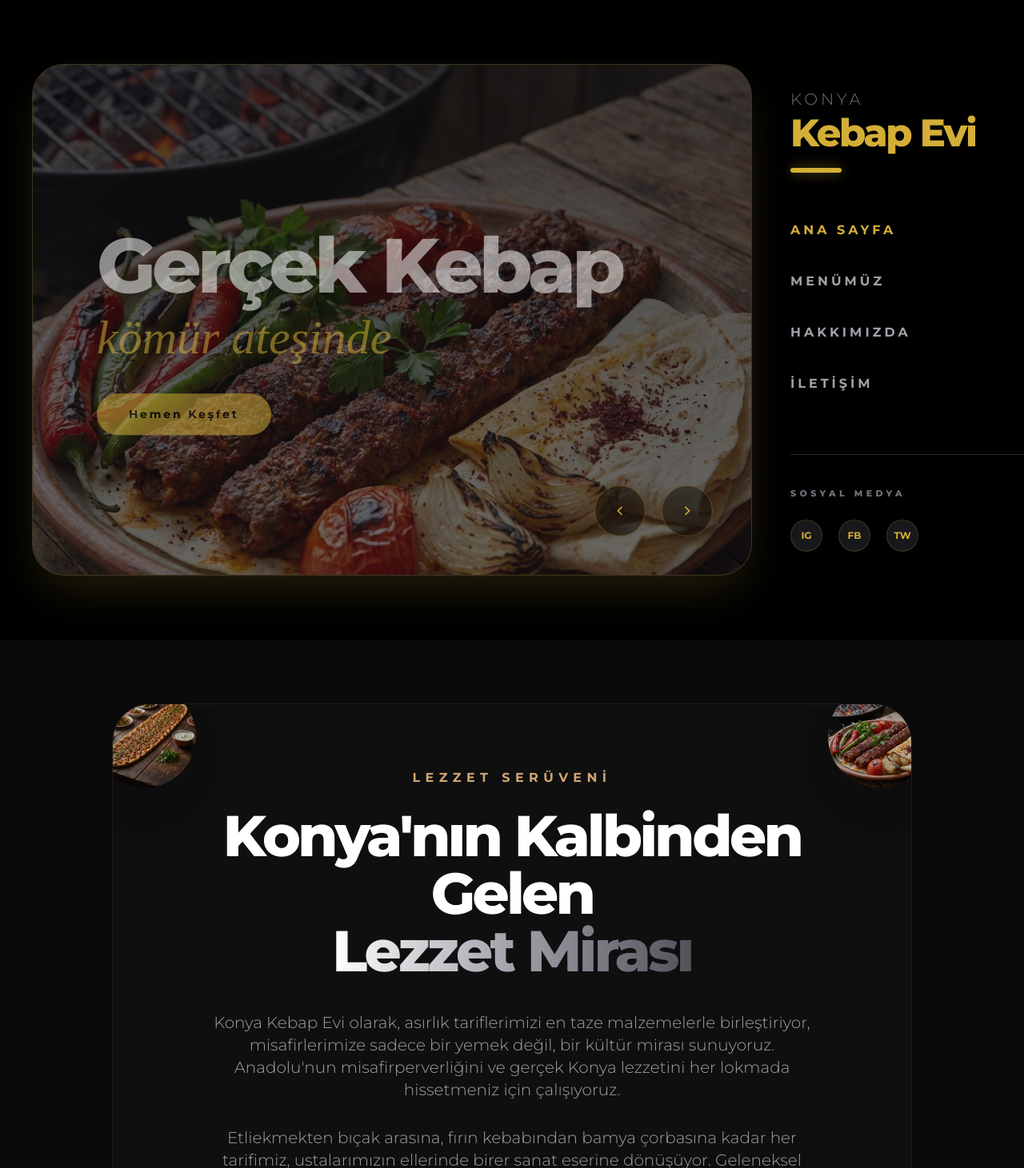
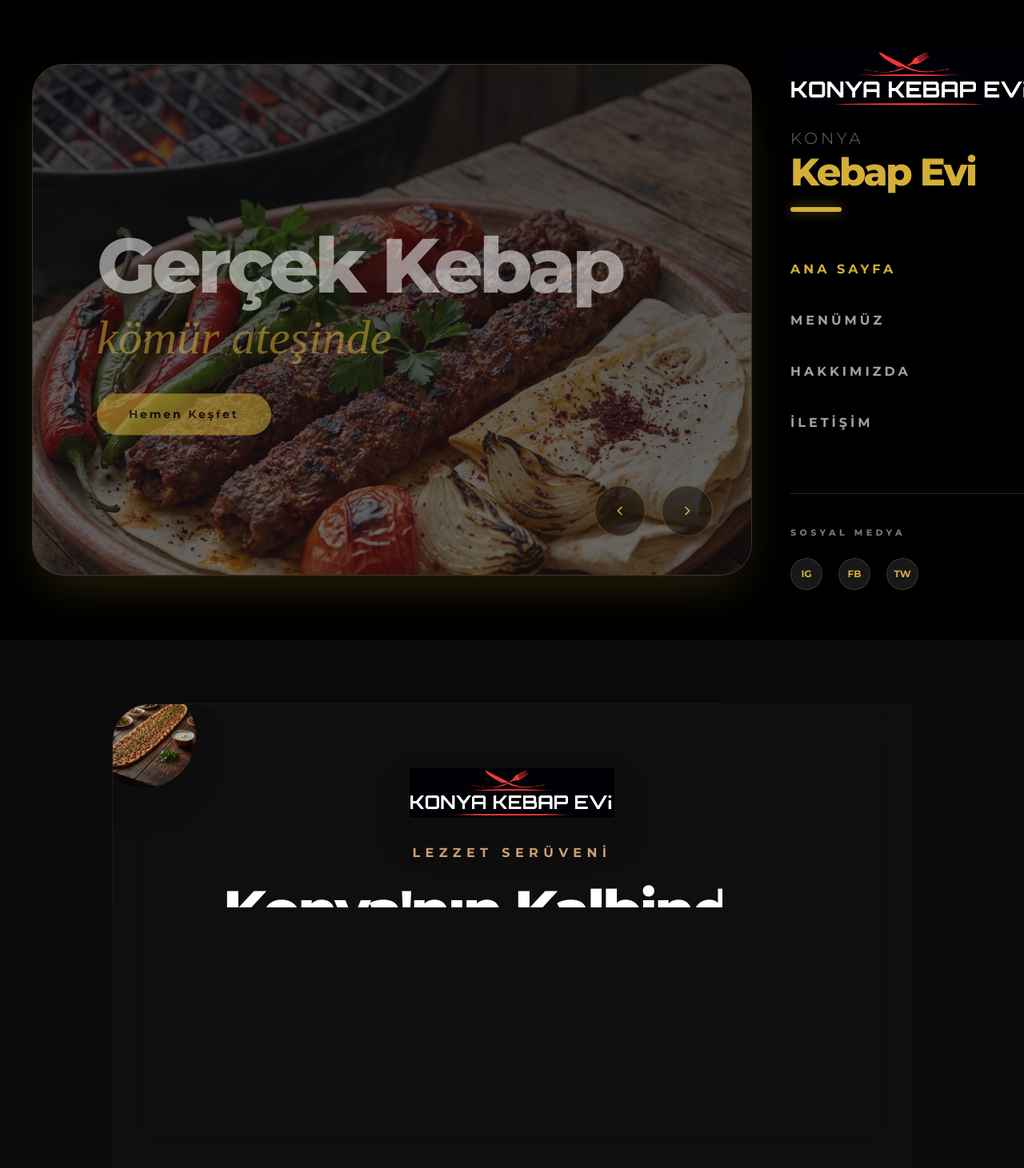
Before and after one commit to efesahinn42-rgb/konya-kebap-evi, a Next.js app: page / in a window 1280 px wide. Shown: the top 1461 px of the page at 80% size. Built offline with nearby package versions, Linux system fonts and the light colour scheme.

Commit message:
feat: Add logo to sidebar and about section, update site metadata

```diff
--- a/src/app/layout.js
+++ b/src/app/layout.js
@@ -7,13 +7,16 @@ export const viewport = {
 };
 
 export const metadata = {
-  title: 'The Hunger | Premium Restaurant Experience',
-  description: 'The Hunger - 2012\'den bu yana lezzet tutkunlarına hizmet veren premium restoran zinciri. Sürdürülebilir, kaliteli ve lezzetli yemekler.',
-  keywords: 'restoran, yemek, the hunger, istanbul, kebap, fine dining',
+  title: 'Konya Kebap Evi | Lezzet Mirası',
+  description: 'Konya Kebap Evi - Asırlık lezzetleri modern sunumlarla buluşturan, Konya mutfağının en seçkin temsilcisi.',
+  keywords: 'konya kebap evi, etliekmek, kebap, konya mutfağı, restoran, yemek',
   openGraph: {
-    title: 'The Hunger | Premium Restaurant Experience',
-    description: 'The Hunger - Premium restoran deneyimi için doğru adres.',
+    title: 'Konya Kebap Evi | Lezzet Mirası',
+    description: 'Konya Kebap Evi - Asırlık lezzetleri modern sunumlarla buluşturan, Konya mutfağının en seçkin temsilcisi.',
     type: 'website',
+  },
+  icons: {
+    icon: '/logo.png',
   },
 };
 
@@ -21,7 +24,7 @@ export default function RootLayout({ children }) {
   return (
     <html lang="tr">
       <head>
-        <link rel="icon" href="/favicon.ico" />
+        <link rel="icon" href="/logo.png" />
       </head>
       <body suppressHydrationWarning>
         {children}
--- a/src/components/AboutSection.jsx
+++ b/src/components/AboutSection.jsx
@@ -1,5 +1,6 @@
 'use client';
 import { useState } from 'react';
+import Image from 'next/image';
 import { motion, AnimatePresence } from 'framer-motion';
 
 export default function AboutSection() {
@@ -60,6 +61,20 @@ export default function AboutSection() {
                     />
 
                     <div className="mb-6 sm:mb-8 lg:mb-10">
+                        <motion.div
+                            initial={{ opacity: 0, scale: 0.8 }}
+                            whileInView={{ opacity: 1, scale: 1 }}
+                            transition={{ duration: 0.8 }}
+                            className="mb-8 flex justify-center"
+                        >
+                            <Image
+                                src="/logo.png"
+                                alt="Konya Kebap Evi Logo"
+                                width={300}
+                                height={300}
+                                className="w-32 sm:w-48 lg:w-64 h-auto object-contain drop-shadow-2xl brightness-110"
+                            />
+                        </motion.div>
                         <motion.h3
                             className="text-[#d2a574] text-xs sm:text-sm lg:text-base font-bold tracking-[0.3em] sm:tracking-[0.4em] uppercase mb-4 sm:mb-6"
                             initial={{ opacity: 0 }}
--- a/src/components/MenuSidebar.jsx
+++ b/src/components/MenuSidebar.jsx
@@ -1,6 +1,7 @@
 'use client';
 import { motion } from 'framer-motion';
 import Link from 'next/link';
+import Image from 'next/image';
 import { usePathname } from 'next/navigation';
 
 const menuItems = [
@@ -31,7 +32,19 @@ export default function MenuSidebar() {
 
     return (
         <div className="flex flex-col w-full py-6 sm:py-8 lg:py-0 bg-black">
-            <Link href="/" className="mb-8 sm:mb-10 lg:mb-12">
+            <Link href="/" className="mb-8 sm:mb-10 lg:mb-12 group block">
+                {/* Logo */}
+                <div className="mb-4 sm:mb-6">
+                    <Image
+                        src="/logo.png"
+                        alt="Konya Kebap Evi"
+                        width={300}
+                        height={300}
+                        className="w-48 sm:w-64 lg:w-80 h-auto object-contain drop-shadow-2xl brightness-110 group-hover:scale-105 transition-transform duration-300"
+                        priority
+                    />
+                </div>
+
                 <div className="flex flex-col items-start leading-none gap-1">
                     <span className="text-base sm:text-lg lg:text-xl font-light text-zinc-500 tracking-[0.15em] sm:tracking-[0.2em] uppercase">Konya</span>
                     <span className="text-3xl sm:text-4xl lg:text-5xl font-black text-[#d4af37] tracking-tighter">Kebap Evi</span>
@@ -52,9 +65,8 @@ export default function MenuSidebar() {
                                 rel={item.openInNewTab ? 'noopener noreferrer' : undefined}
                             >
                                 <motion.span
-                                    className={`block text-xs sm:text-sm lg:text-base font-bold tracking-[0.2em] sm:tracking-[0.25em] text-left py-2 sm:py-2.5 lg:py-3 transition-colors cursor-pointer ${
-                                        isActive ? 'text-[#d4af37]' : 'text-zinc-400 hover:text-[#d4af37]'
-                                    }`}
+                                    className={`block text-xs sm:text-sm lg:text-base font-bold tracking-[0.2em] sm:tracking-[0.25em] text-left py-2 sm:py-2.5 lg:py-3 transition-colors cursor-pointer ${isActive ? 'text-[#d4af37]' : 'text-zinc-400 hover:text-[#d4af37]'
+                                        }`}
                                     whileHover={{ x: 10 }}
                                     transition={{ duration: 0.2 }}
                                 >
```
Also changed, not shown: public/logo.png (added).
